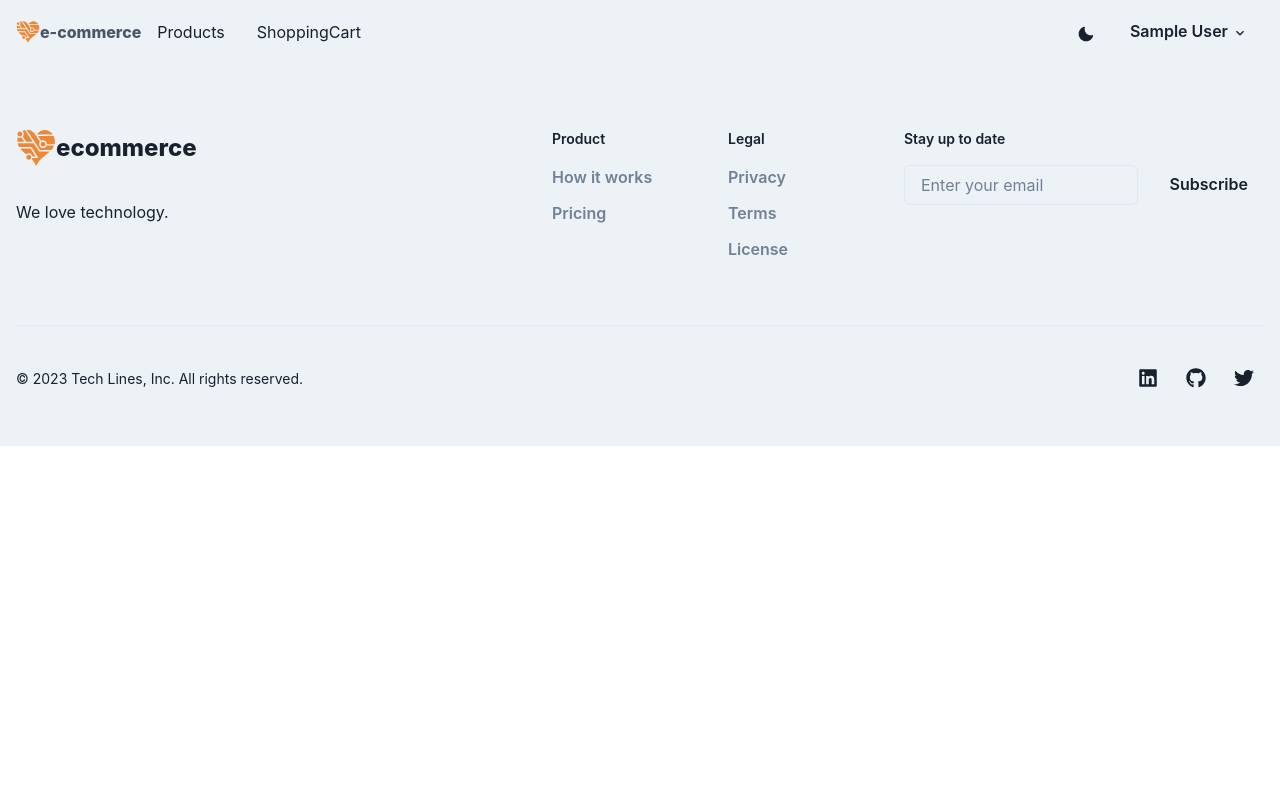
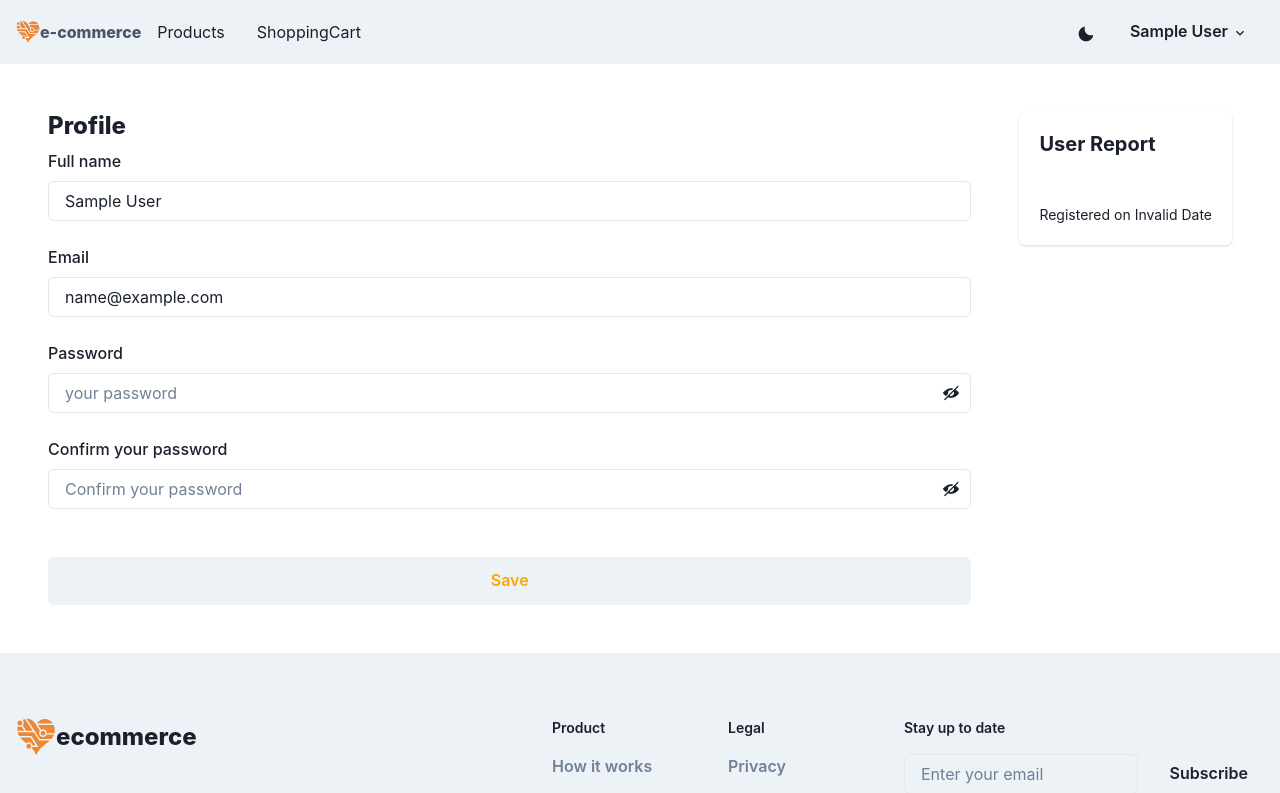
Before and after one commit to eudeamonism/ecommerce, a React (Create React App) app in the folder client/: page /profile in a window 1280 px wide. Shown: the top 793 px of the page. Built offline with nearby package versions, Linux system fonts and the light colour scheme; sample sign-in values are in the browser's storage.

Commit message:
Profile Screen Updates

```diff
--- a/client/src/App.js
+++ b/client/src/App.js
@@ -10,6 +10,7 @@ import Footer from './components/Footer';
 import LandingScreen from './screens/LandingScreen';
 import LoginScreen from './screens/LoginScreen';
 import RegistrationScreen from './screens/RegistrationScreen';
+import ProfileScreen from './screens/ProfileScreen';
 
 function App() {
 	return (
@@ -25,6 +26,7 @@ function App() {
 						<Route path='/cart' element={<CartScreen />} />
 						<Route path='/login' element={<LoginScreen />} />
 						<Route path='/registration' element={<RegistrationScreen />} />
+						<Route path='/profile' element={<ProfileScreen />} />
 					</Routes>
 				</main>
 				<Footer />
--- a/client/src/redux/actions/userActions.js
+++ b/client/src/redux/actions/userActions.js
@@ -28,6 +28,7 @@ export const login = (email, password) => async (dispatch) => {
 };
 
 export const logout = () => (dispatch) => {
+	dispatch(resetUpdate());
 	localStorage.removeItem('userInfo');
 	dispatch(userLogout());
 };
--- /dev/null
+++ b/client/src/screens/ProfileScreen.jsx
@@ -0,0 +1,137 @@
+import {
+	Box,
+	Button,
+	FormControl,
+	Heading,
+	HStack,
+	Stack,
+	Text,
+	Alert,
+	AlertIcon,
+	AlertTitle,
+	AlertDescription,
+	Flex,
+	Card,
+	CardHeader,
+	CardBody,
+	StackDivider,
+	useToast,
+} from '@chakra-ui/react';
+
+import TextField from '../components/TextField';
+import PasswordTextField from '../components/PasswordTextField';
+
+import { useEffect, useState } from 'react';
+import { Formik } from 'formik';
+import * as Yup from 'yup';
+import { useDispatch, useSelector } from 'react-redux';
+
+import { updateProfile, resetUpdateSuccess } from '../redux/actions/userActions';
+
+import { useLocation, Navigate } from 'react-router-dom';
+
+const ProfileScreen = () => {
+	const dispatch = useDispatch();
+	const user = useSelector((state) => state.user);
+	const { userInfo, loading, error, updateSuccess } = user;
+	const location = useLocation();
+	const toast = useToast();
+
+	//We cannot just call userInfo because this is called to extract data and will cause an endless loop
+	useEffect(() => {
+		if (updateSuccess) {
+			toast({ description: 'Profile was saved', status: 'success', isClosable: true });
+		}
+	}, [toast, updateSuccess]);
+
+	return userInfo ? (
+		<Formik
+			initialValues={{ email: userInfo.email, name: userInfo.name }}
+			validationSchema={Yup.object({
+				name: Yup.string().min(1).required('A name is required.'),
+				email: Yup.string().email('Invalid email.').required('An email address is required.'),
+				password: Yup.string()
+					.min(1, 'Password is too short - must contain at least 1 character.')
+					.required('Password is required.'),
+				confirmPassword: Yup.string()
+					.min(1, 'Password is too short - must contain at least 1 character.')
+					.required('Password is required.')
+					.oneOf([Yup.ref('password'), null], 'Passwords must match.'),
+			})}
+			onSubmit={(values) => {
+				dispatch(resetUpdateSuccess());
+                dispatch(updateProfile(userInfo._id, values.name, values.email, values.password));
+			}}>
+			{(formik) => (
+				<Box
+					minH='100'
+					maxW={{ base: '3xl', lg: '7xl' }}
+					mx='auto'
+					px={{ base: '4', md: '8', lg: '12' }}
+					py={{ base: '6', md: '8', lg: '12' }}>
+					<Stack direction={{ base: 'column', lg: 'row' }} align={{ lg: 'flex-start' }}>
+						<Stack pr={{ base: '0', md: '10' }} flex='1.5' mb={{ base: '2xl', md: 'none' }}>
+							<Heading fontSize='2xl' fontWeight='extrabold'>
+								Profile
+							</Heading>
+							<Stack spacing='6'>
+								<Stack spacing='6' as='form' onSubmit={formik.handleSubmit}>
+									{error && (
+										<Alert
+											status='error'
+											flexDirection='column'
+											alignItems='center'
+											justifyContent='center'
+											textAlign='center'>
+											<AlertIcon />
+											<AlertTitle>We are sorry!</AlertTitle>
+											<AlertDescription>{error}</AlertDescription>
+										</Alert>
+									)}
+									<Stack spacing='5'>
+										<FormControl>
+											<TextField type='text' name='name' placeholder='Your first and last name' label='Full name' />
+											<TextField type='text' name='email' placeholder='you@example.com' label='Email' />
+											<PasswordTextField type='password' name='password' placeholder='your password' label='Password' />
+											<PasswordTextField
+												type='password'
+												name='confirmPassword'
+												placeholder='Confirm your password'
+												label='Confirm your password'
+											/>
+										</FormControl>
+									</Stack>
+									<Stack spacing='6'>
+										<Button color='orange' size='lg' fontSize='md' isLoading={loading} type='submit'>
+											Save
+										</Button>
+									</Stack>
+								</Stack>
+							</Stack>
+						</Stack>
+						<Stack>
+							<Flex direction='column' align='center' flex='1' _dark={{ bg: 'gray.900' }}>
+								<Card>
+									<CardHeader>
+										<Heading size='md'>User Report</Heading>
+									</CardHeader>
+									<CardBody>
+										<Stack divider={<StackDivider />} spacing='4'>
+											<Box pt='2' fontSize='sm'>
+												Registered on {new Date(userInfo.createdAt).toDateString()}
+											</Box>
+										</Stack>
+									</CardBody>
+								</Card>
+							</Flex>
+						</Stack>
+					</Stack>
+				</Box>
+			)}
+		</Formik>
+	) : (
+		<Navigate to='/login' replace={true} state={{ from: location }} />
+	);
+};
+
+export default ProfileScreen;
```
Also changed, not shown: 1 other file (tests, documents, lock files or other folders).
